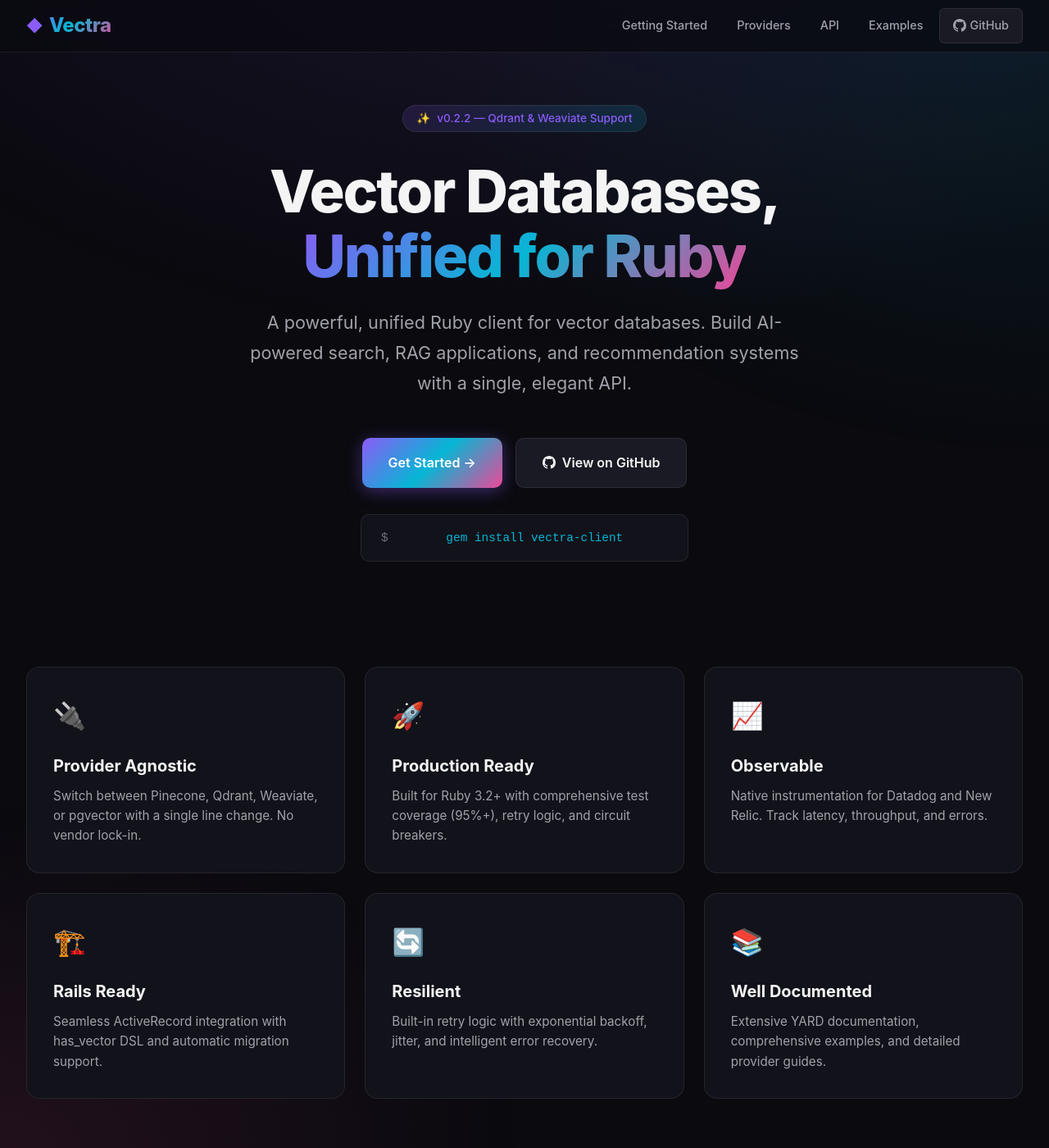
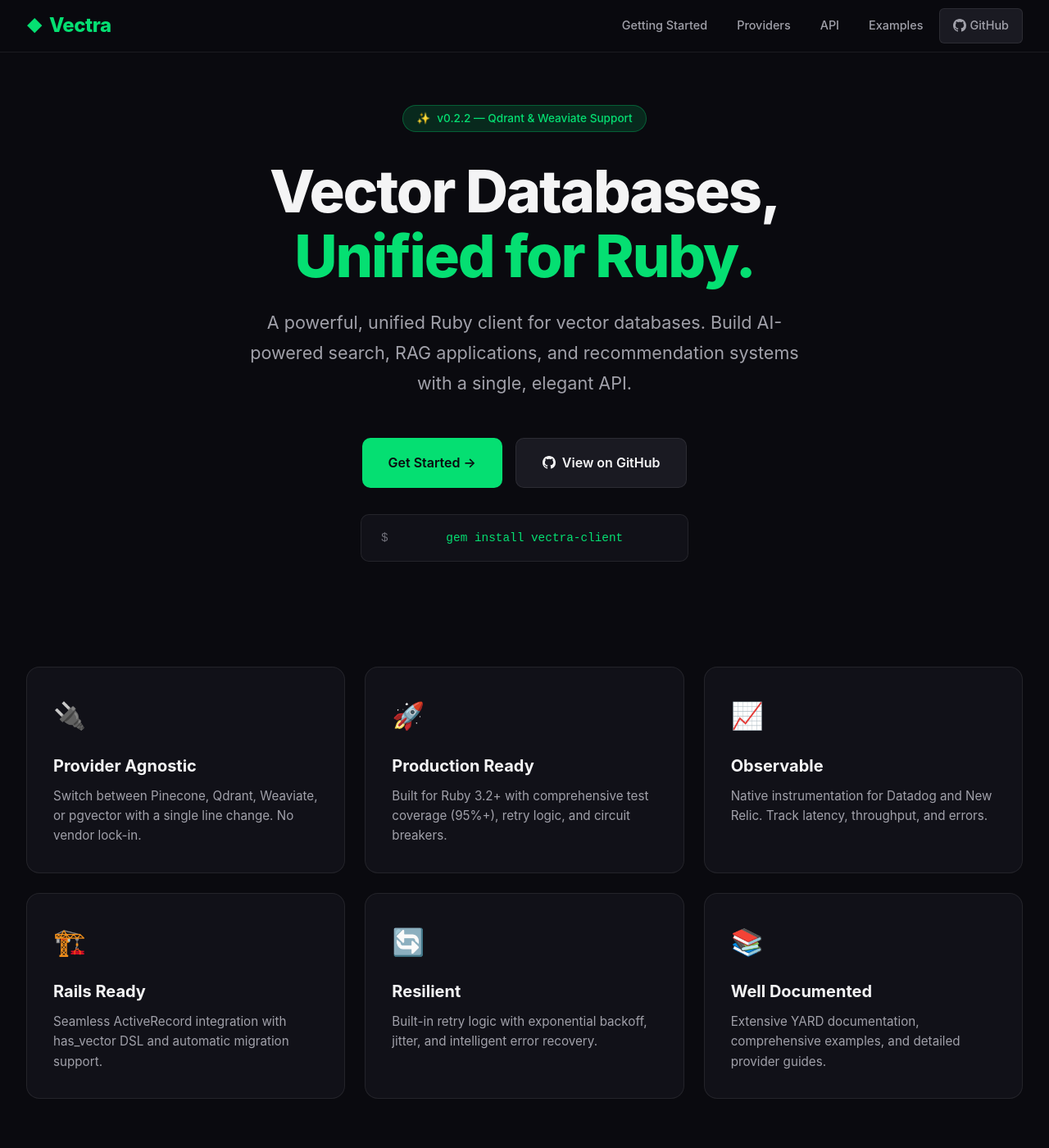
Before and after one commit to stokry/vectra, a Jekyll site: the page built from docs/index.md, in a window 1280 px wide and 1400 px high. Shown: the whole window at 82% size. Built offline with Jekyll 4.4.1, drawn with Linux system fonts in a browser that asks for light colours.

Commit message:
Revise README and documentation layout for clarity and consistency
- Simplify README content, focusing on key features and supported providers.
- Update installation and quick start sections for improved usability.
- Enhance documentation layout with a clean dark theme and refined CSS styles.
- Adjust homepage title for consistency and clarity.
- Remove redundant elements and streamline the overall structure.

```diff
--- a/docs/_layouts/home.html
+++ b/docs/_layouts/home.html
@@ -32,7 +32,7 @@
       <span class="tma-hero__badge">v0.2.2 — Qdrant & Weaviate Support</span>
       <h1 class="tma-hero__title">
         Vector Databases,<br>
-        <span class="tma-hero__title-gradient">Unified for Ruby</span>
+        <span class="tma-hero__title-gradient">Unified for Ruby.</span>
       </h1>
       <p class="tma-hero__subtitle">
         A powerful, unified Ruby client for vector databases. Build AI-powered search,
--- a/docs/assets/style.css
+++ b/docs/assets/style.css
@@ -1,38 +1,37 @@
 /* ============================================
-   Vectra Documentation - Modern Dark Theme
+   Vectra Documentation - Clean Dark Theme
    ============================================ */
 
 /* CSS Custom Properties */
 :root {
-  /* Color Palette - Vibrant Dark Theme */
+  /* Color Palette - Clean Green Accent */
   --tma-color-bg-primary: #0a0a0f;
-  --tma-color-bg-secondary: #12121a;
-  --tma-color-bg-tertiary: #1a1a24;
-  --tma-color-bg-elevated: #22222e;
-  --tma-color-bg-hover: #2a2a38;
+  --tma-color-bg-secondary: #111118;
+  --tma-color-bg-tertiary: #1a1a22;
+  --tma-color-bg-elevated: #222230;
+  --tma-color-bg-hover: #2a2a3a;
 
-  /* Accent Colors - Electric Purple/Blue Gradient */
-  --tma-color-accent-primary: #8b5cf6;
-  --tma-color-accent-secondary: #06b6d4;
-  --tma-color-accent-tertiary: #ec4899;
-  --tma-gradient-accent: linear-gradient(135deg, #8b5cf6 0%, #06b6d4 50%, #ec4899 100%);
-  --tma-gradient-accent-soft: linear-gradient(135deg, rgba(139, 92, 246, 0.15) 0%, rgba(6, 182, 212, 0.15) 100%);
+  /* Accent Colors - Based on #05df72 */
+  --tma-color-accent-primary: #05df72;
+  --tma-color-accent-light: #2ee889;
+  --tma-color-accent-dark: #04b85e;
+  --tma-color-accent-muted: rgba(5, 223, 114, 0.15);
 
   /* Text Colors */
   --tma-color-text-primary: #f4f4f5;
   --tma-color-text-secondary: #a1a1aa;
   --tma-color-text-muted: #71717a;
-  --tma-color-text-accent: #8b5cf6;
+  --tma-color-text-accent: #05df72;
 
   /* Border Colors */
   --tma-color-border: rgba(255, 255, 255, 0.08);
-  --tma-color-border-hover: rgba(139, 92, 246, 0.4);
+  --tma-color-border-hover: rgba(5, 223, 114, 0.4);
 
   /* Shadows */
   --tma-shadow-sm: 0 1px 2px rgba(0, 0, 0, 0.4);
   --tma-shadow-md: 0 4px 12px rgba(0, 0, 0, 0.5);
   --tma-shadow-lg: 0 8px 32px rgba(0, 0, 0, 0.6);
-  --tma-shadow-glow: 0 0 40px rgba(139, 92, 246, 0.3);
+  --tma-shadow-glow: 0 0 30px rgba(5, 223, 114, 0.2);
 
   /* Typography */
   --tma-font-family-primary: 'Inter', -apple-system, BlinkMacSystemFont, 'Segoe UI', sans-serif;
@@ -90,19 +89,6 @@ body {
   min-height: 100vh;
 }
 
-/* Animated Background */
-body::before {
-  content: '';
-  position: fixed;
-  inset: 0;
-  background:
-    radial-gradient(ellipse 80% 50% at 50% -20%, rgba(139, 92, 246, 0.15), transparent),
-    radial-gradient(ellipse 60% 40% at 100% 0%, rgba(6, 182, 212, 0.1), transparent),
-    radial-gradient(ellipse 50% 30% at 0% 100%, rgba(236, 72, 153, 0.1), transparent);
-  pointer-events: none;
-  z-index: -1;
-}
-
 /* ============================================
    Header & Navigation
    ============================================ */
@@ -112,8 +98,8 @@ body::before {
   left: 0;
   right: 0;
   height: var(--tma-header-height);
-  background: rgba(10, 10, 15, 0.8);
-  backdrop-filter: blur(20px) saturate(180%);
+  background: rgba(10, 10, 15, 0.95);
+  backdrop-filter: blur(12px);
   border-bottom: 1px solid var(--tma-color-border);
   z-index: 1000;
 }
@@ -135,17 +121,13 @@ body::before {
   text-decoration: none;
   font-size: 1.5rem;
   font-weight: 800;
-  background: var(--tma-gradient-accent);
-  -webkit-background-clip: text;
-  -webkit-text-fill-color: transparent;
-  background-clip: text;
+  color: var(--tma-color-accent-primary);
   letter-spacing: -0.02em;
 }
 
 .tma-nav__brand::before {
   content: '◆';
   font-size: 1.2rem;
-  -webkit-text-fill-color: var(--tma-color-accent-primary);
 }
 
 .tma-nav__menu {
@@ -180,7 +162,6 @@ body::before {
 
 .tma-nav__link--github:hover {
   border-color: var(--tma-color-border-hover);
-  box-shadow: var(--tma-shadow-glow);
 }
 
 /* ============================================
@@ -191,7 +172,6 @@ body::before {
   padding-bottom: var(--tma-spacing-3xl);
   text-align: center;
   position: relative;
-  overflow: hidden;
 }
 
 .tma-hero__container {
@@ -205,8 +185,8 @@ body::before {
   align-items: center;
   gap: var(--tma-spacing-sm);
   padding: var(--tma-spacing-xs) var(--tma-spacing-md);
-  background: var(--tma-gradient-accent-soft);
-  border: 1px solid var(--tma-color-border);
+  background: var(--tma-color-accent-muted);
+  border: 1px solid rgba(5, 223, 114, 0.3);
   border-radius: 100px;
   font-size: 0.85rem;
   font-weight: 500;
@@ -226,13 +206,11 @@ body::before {
   letter-spacing: -0.03em;
   margin-bottom: var(--tma-spacing-lg);
   animation: fadeInUp 0.6s ease-out 0.1s both;
+  color: var(--tma-color-text-primary);
 }
 
 .tma-hero__title-gradient {
-  background: var(--tma-gradient-accent);
-  -webkit-background-clip: text;
-  -webkit-text-fill-color: transparent;
-  background-clip: text;
+  color: var(--tma-color-accent-primary);
 }
 
 .tma-hero__subtitle {
@@ -268,14 +246,14 @@ body::before {
 }
 
 .tma-btn--primary {
-  background: var(--tma-gradient-accent);
-  color: white;
-  box-shadow: 0 4px 20px rgba(139, 92, 246, 0.4);
+  background: var(--tma-color-accent-primary);
+  color: #0a0a0f;
 }
 
 .tma-btn--primary:hover {
+  background: var(--tma-color-accent-light);
   transform: translateY(-2px);
-  box-shadow: 0 8px 30px rgba(139, 92, 246, 0.5);
+  box-shadow: var(--tma-shadow-glow);
 }
 
 .tma-btn--secondary {
@@ -321,7 +299,7 @@ body::before {
   left: 0;
   right: 0;
   height: 3px;
-  background: var(--tma-gradient-accent);
+  background: var(--tma-color-accent-primary);
   opacity: 0;
   transition: opacity var(--tma-transition-normal);
 }
@@ -373,6 +351,7 @@ body::before {
   font-size: clamp(1.75rem, 4vw, 2.5rem);
   font-weight: 700;
   margin-bottom: var(--tma-spacing-sm);
+  color: var(--tma-color-text-primary);
 }
 
 .tma-section-header__subtitle {
@@ -430,8 +409,8 @@ body::before {
 .tma-provider-card__badge {
   display: inline-flex;
   padding: var(--tma-spacing-xs) var(--tma-spacing-sm);
-  background: rgba(34, 197, 94, 0.15);
-  color: #22c55e;
+  background: var(--tma-color-accent-muted);
+  color: var(--tma-color-accent-primary);
   font-size: 0.75rem;
   font-weight: 600;
   border-radius: 100px;
@@ -497,18 +476,18 @@ code {
   border-radius: var(--tma-radius-sm);
   font-family: var(--tma-font-family-mono);
   font-size: 0.875em;
-  color: var(--tma-color-accent-secondary);
+  color: var(--tma-color-accent-primary);
 }
 
-/* Syntax Highlighting */
-.highlight .k, .highlight .kd, .highlight .kn { color: #c792ea; } /* Keywords */
-.highlight .s, .highlight .s1, .highlight .s2 { color: #c3e88d; } /* Strings */
-.highlight .n, .highlight .nf, .highlight .nb { color: #82aaff; } /* Names */
-.highlight .c, .highlight .c1 { color: #676e95; font-style: italic; } /* Comments */
-.highlight .o { color: #89ddff; } /* Operators */
-.highlight .m, .highlight .mi, .highlight .mf { color: #f78c6c; } /* Numbers */
-.highlight .p { color: #89ddff; } /* Punctuation */
-.highlight .ss { color: #ffcb6b; } /* Symbols */
+/* Syntax Highlighting - Green Theme */
+.highlight .k, .highlight .kd, .highlight .kn { color: #05df72; } /* Keywords */
+.highlight .s, .highlight .s1, .highlight .s2 { color: #fbbf24; } /* Strings - Yellow */
+.highlight .n, .highlight .nf, .highlight .nb { color: #60a5fa; } /* Names - Blue */
+.highlight .c, .highlight .c1 { color: #6b7280; font-style: italic; } /* Comments */
+.highlight .o { color: #f472b6; } /* Operators */
+.highlight .m, .highlight .mi, .highlight .mf { color: #fb923c; } /* Numbers - Orange */
+.highlight .p { color: #a1a1aa; } /* Punctuation */
+.highlight .ss { color: #a78bfa; } /* Symbols */
 
 /* ============================================
    Documentation Layout (Sidebar + Content)
@@ -567,7 +546,7 @@ code {
 
 .tma-sidebar__link--active {
   color: var(--tma-color-accent-primary);
-  background: rgba(139, 92, 246, 0.1);
+  background: var(--tma-color-accent-muted);
 }
 
 .tma-docs-content {
@@ -585,6 +564,7 @@ code {
   font-weight: 800;
   margin-bottom: var(--tma-spacing-lg);
   letter-spacing: -0.02em;
+  color: var(--tma-color-text-primary);
 }
 
 .tma-content h2 {
@@ -594,6 +574,7 @@ code {
   margin-bottom: var(--tma-spacing-md);
   padding-bottom: var(--tma-spacing-sm);
   border-bottom: 1px solid var(--tma-color-border);
+  color: var(--tma-color-text-primary);
 }
 
 .tma-content h3 {
@@ -627,7 +608,7 @@ code {
 }
 
 .tma-content a:hover {
-  color: var(--tma-color-accent-secondary);
+  color: var(--tma-color-accent-light);
   text-decoration: underline;
 }
 
@@ -684,10 +665,7 @@ code {
 .tma-footer__brand {
   font-size: 1.25rem;
   font-weight: 700;
-  background: var(--tma-gradient-accent);
-  -webkit-background-clip: text;
-  -webkit-text-fill-color: transparent;
-  background-clip: text;
+  color: var(--tma-color-accent-primary);
 }
 
 .tma-footer__links {
@@ -704,7 +682,7 @@ code {
 }
 
 .tma-footer__links a:hover {
-  color: var(--tma-color-text-primary);
+  color: var(--tma-color-accent-primary);
 }
 
 .tma-footer__copy {
@@ -724,11 +702,6 @@ code {
     opacity: 1;
     transform: translateY(0);
   }
-}
-
-@keyframes pulse {
-  0%, 100% { opacity: 1; }
-  50% { opacity: 0.5; }
 }
 
 /* ============================================
@@ -800,30 +773,6 @@ code {
 }
 
 /* ============================================
-   Quick Start Box
-   ============================================ */
-.tma-quickstart {
-  background: var(--tma-color-bg-secondary);
-  border: 1px solid var(--tma-color-border);
-  border-radius: var(--tma-radius-lg);
-  padding: var(--tma-spacing-xl);
-  margin: var(--tma-spacing-2xl) 0;
-}
-
-.tma-quickstart__header {
-  display: flex;
-  align-items: center;
-  gap: var(--tma-spacing-sm);
-  margin-bottom: var(--tma-spacing-md);
-  font-weight: 600;
-  color: var(--tma-color-text-primary);
-}
-
-.tma-quickstart__header::before {
-  content: '⚡';
-}
-
-/* ============================================
    Install Command Box
    ============================================ */
 .tma-install {
@@ -844,21 +793,8 @@ code {
 }
 
 .tma-install__command {
-  color: var(--tma-color-accent-secondary);
+  color: var(--tma-color-accent-primary);
   flex: 1;
-}
-
-.tma-install__copy {
-  background: none;
-  border: none;
-  color: var(--tma-color-text-muted);
-  cursor: pointer;
-  padding: var(--tma-spacing-sm);
-  transition: color var(--tma-transition-fast);
-}
-
-.tma-install__copy:hover {
-  color: var(--tma-color-text-primary);
 }
 
 /* ============================================
@@ -872,18 +808,18 @@ code {
 }
 
 .tma-callout--info {
-  background: rgba(6, 182, 212, 0.1);
-  border-color: var(--tma-color-accent-secondary);
+  background: rgba(96, 165, 250, 0.1);
+  border-color: #60a5fa;
 }
 
 .tma-callout--warning {
-  background: rgba(245, 158, 11, 0.1);
-  border-color: #f59e0b;
+  background: rgba(251, 191, 36, 0.1);
+  border-color: #fbbf24;
 }
 
 .tma-callout--tip {
-  background: rgba(34, 197, 94, 0.1);
-  border-color: #22c55e;
+  background: var(--tma-color-accent-muted);
+  border-color: var(--tma-color-accent-primary);
 }
 
 .tma-callout__title {
```
Also changed, not shown: README.md.
